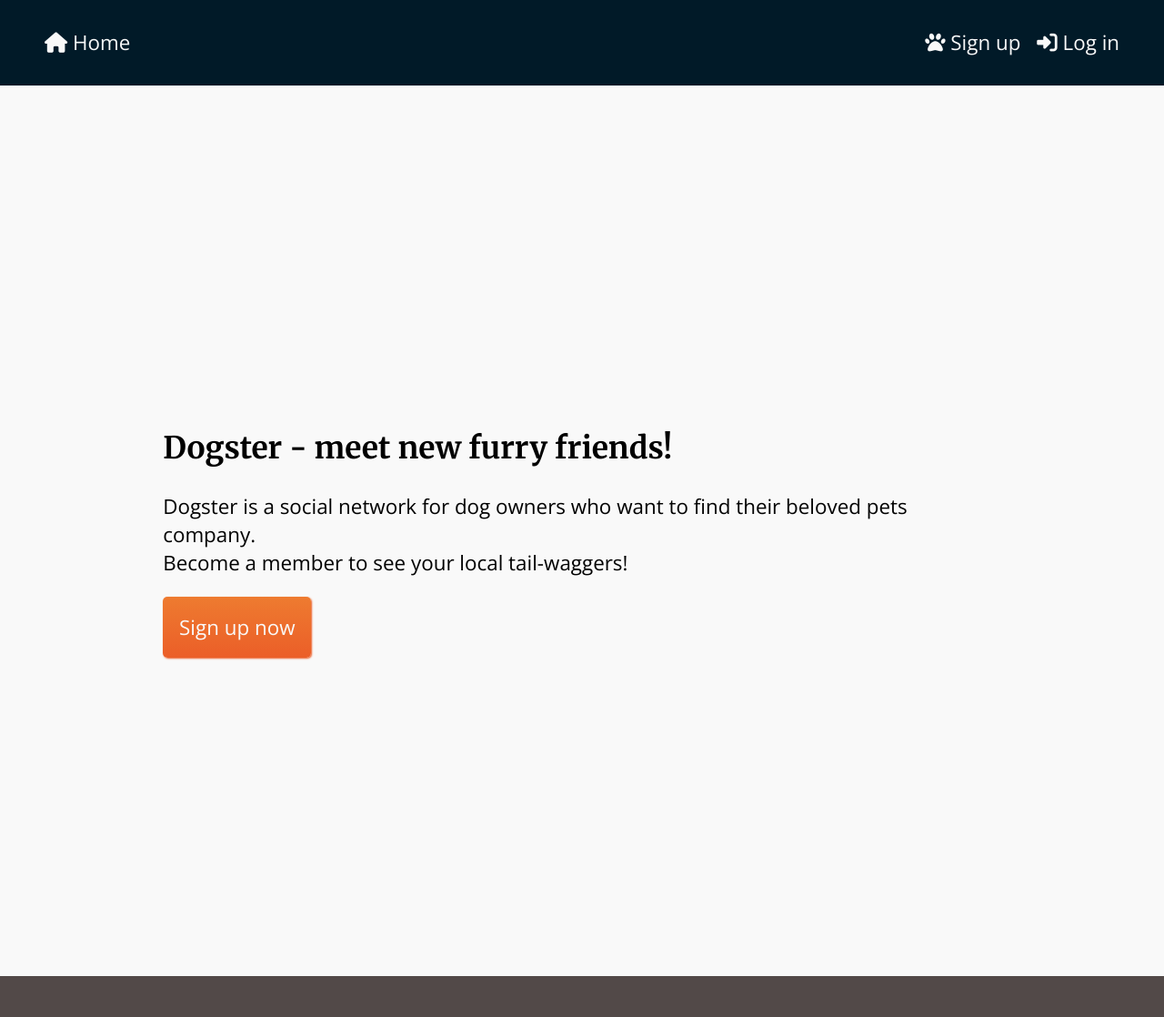
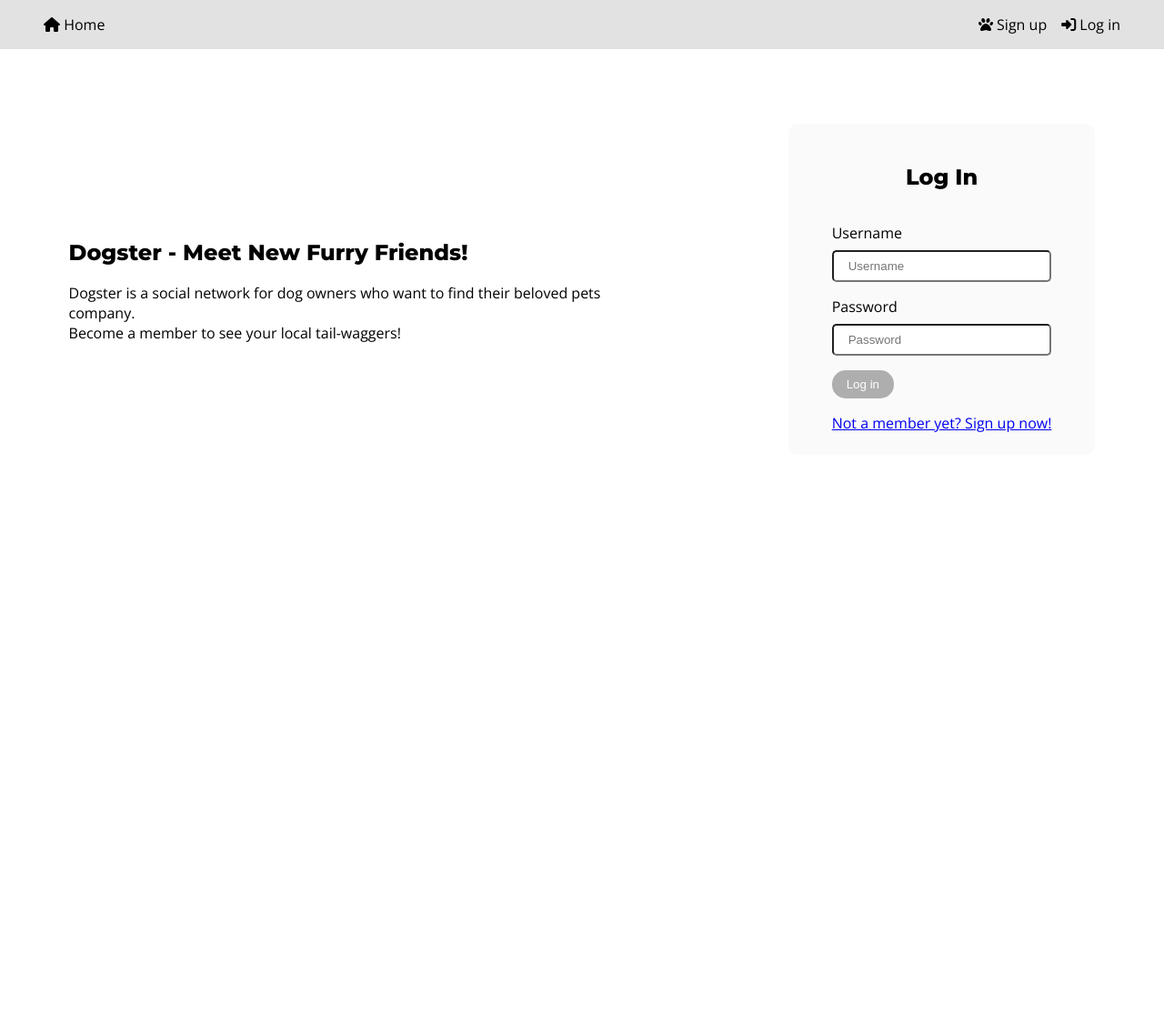
Before and after one commit to sophel93/dogster, a PHP site: page / in a window 1280 px wide. Shown: the whole page at 91% size. After the commit the page ends 475 px from the top, so only its background shows below. Run offline with PHP 8.4, Linux system fonts and the light colour scheme; some libraries are stand-ins or nearby versions.

Commit message:
Refactored layout

```diff
--- a/css/colors.css
+++ b/css/colors.css
@@ -1,12 +1,10 @@
 /* CSS HEX */
 :root{
-
---cultured: #f9f9f9ff;
---dark-liver: #524948ff;
---princeton-orange: #ee7b30ff;
---flame: #eb5e28ff;
---green-blue-crayola: #058ed9ff;
---rich-black-fogra39: #0b0a0a;
---rich-black-fogra29: #011a28;
+--black: #000000;
+--white: #FFFFFF;
+--highlight-gray: #E2E2E2;
+--light-gray: #FAFAFA;
+--contrast-gray: #AEAEAE;
+--warning: #EB6D6D;
 
 }
--- a/css/styles.css
+++ b/css/styles.css
@@ -1,70 +1,120 @@
 @import 'typography.css';
 @import 'colors.css';
+
+:root .flex-row{
+    display: flex;
+    flex-flow: row;
+    gap: 16px;
+}
+
+:root .flex-column{
+    display: flex;
+    flex-flow: column;
+}
+
+:root .align-flex-start{
+    align-items: flex-start;
+}
+
+:root .justify-flex-end{
+    justify-content: flex-end;
+    width: 100%;
+}
 
 body{
     margin: 0;
     background-color: var(--cultured);
 }
 
+
+/* navbar */
+
 nav{
-    background-color: var(--rich-black-fogra29);
+    background-color: var(--highlight-gray);
+    padding: 0 3em;
 }
 
 main{
-    padding: 4em 8em 4em 8em;
+    margin-top: 1.5em;
+}
+
+section{
+    display: flex;
+    min-height: 60vh;
+}
+
+.wrapper{
+    width: fit-content;
+}
+
+.margin-aside{
+    margin-left: 32vw;
+}
+
+.aside-wrapper{
+    position: absolute;
+    width: 25%;
+}
+
+aside{
+    padding: 1.5em 3em;
+    border-radius: 10px;
+    background: var(--light-gray);
+    margin-top: 1.5em;
 }
 
 ul{
     list-style-type: none;
 }
 ul > li{
-    margin: 0.4em;
 }
 .ul-rtl{
-    padding: 0 40px 0 0;
 }
 ul > li > a{
     text-decoration: none;
-    color: var(--cultured);
-    transition: 0.3s;
+    color: var(--black);
 }
 
-ul > li > a:hover{
+.profile-info{
+    display: flex;
+    min-width: 50vw;
+    padding: 0.8em;
+    border-radius: 10px;
+    background: var(--light-gray);
+}
+.profile-info .profile-img{
+    border-radius: 5px;
+    min-width: 25vw;
+    min-height: 25vh;
+}
+.label{
+    font-weight: bolder;
+}
+
+/*ul > li > a:hover{
     color: var(--princeton-orange);
-}
+}*/
 .users-list{
     display: flex;
     flex-flow: wrap;
-    justify-content: space-evenly;
+    gap: 48px;
     align-items: baseline;
-    margin: 1em 0 1em 0;
+    padding: 0;
 }
-.users-list h1,
-            h2,
-            h3,
-            h4,
-            h5,
-            h6{
-                width: 100%;
-            }
 
 .users-list > li > div{
     display: flex;
     flex-direction: column;
     align-items: center;
+    text-align: center;
 }
 .users-list > li > div > i{
-    margin: 0.8em;
 }
 .users-list > li > div > a{
     text-transform: capitalize;
     text-decoration: none;
-    color: var(--flame);
-    transition: 0.3s;
-    margin-bottom: 0.8em;
 }
 .users-list > li > div > a:hover{
-    text-shadow: 1px 1px 2px var(--flame);
 }
 .users-list-profile-img{
     background-repeat: no-repeat;
@@ -73,124 +123,87 @@ ul > li > a:hover{
     border-radius: 50%;
     height: 6em;
     width: 6em;
-    border: 4px solid var(--princeton-orange);
-    margin-bottom: 0.8em;
 }
 nav > div{
     display: flex;
     justify-content: space-between;
+
 }
 nav > div > ul{
     display: flex;
+    gap: 16px;
+    padding: 0;
 }
 
 .hero{
-    height: 100vh;
-    position: relative;
-    /*background-image: url('../images/729709408-huge.jpg');
+    height: 60vh;
+    display: flex;
+    /*position: relative;
+    background-image: url('../images/729709408-huge.jpg');
     background-position: center;
     background-size: cover;*/
 }
 
 .hero-content-wrapper{
-    position: absolute;
-    top: 50%;
-    transform: translate(0, -50%);
-
+    width: 50%;
+    margin: auto;
 }
 .content >h1{
-    text-align: center;
-    margin: 1em 0 1em 0;
-}
-.wrapper > h1{
-    text-transform: capitalize;
-}
-.wrapper > a{
-    color: var(--rich-black-fogra39);
-    text-decoration: none;
-}
-
-.wrapper > form{
-    display: flex;
-    flex-flow: column;
-}
-
-.flex-wrapper{
-    display: flex;
-    flex-flow: wrap;
-    gap: 1em;
-}
-
- .flex-wrapper > a{
-    color: var(--rich-black-fogra39);
-    text-decoration: none;
-}
-
-.flex-wrapper > ul > li > a{
-    color: var(--rich-black-fogra39);
 }
 
 footer{
     bottom: 0;
-    background-color: var(--dark-liver);
-    padding: 1em;
 }
 button{
     border: none;
-    border-radius: 5px;
-    background: var(--princeton-orange);
-    background: linear-gradient(180deg, var(--princeton-orange) 0%, var(--flame) 100% );
-    padding: 0.8em;
-    color: var(--cultured);
-    font-family: 'Open Sans';
-    font-size: inherit;
-    box-shadow: 1px 1px 2px var(--flame);
-    transition: 0.3s;
+    border-radius: 15px;
+    background: var(--contrast-gray);
     width: fit-content;
+    padding: 8px 16px;
+    color: var(--white);
 }
 
 button:hover{
     cursor: pointer;
-    box-shadow: none;
-    background: linear-gradient(180deg, var(--flame) 0%, var(--princeton-orange) 100% );
 }
 
+.warning{
+    background: var(--warning);
+    color: var(--white);
+}
 .signup, .log-in{
-    height: 100vh;
-    position: relative;
 }
 .form-wrapper{
-    padding: 2em;
+    background: var(--light-gray);
+    padding: 1.5em 3em;
+    border-radius: 10px;
+    margin:auto;
 }
 form{
     display: flex;
     flex-flow: column;
+    gap: 16px;
 }
 input, select{
-    margin: 1em 0;
-    padding:  0.8em 0 0.8em 0;
-    max-width: fit-content;
+    border-radius: 5px;
+    padding: 8px 16px;
 }
 form > h1{
     text-align: center;
 }
 
+.form-group{
+    display: flex;
+    flex-flow: column;
+    gap: 8px;
+}
+
 .alert{
-    border: solid var(--flame);
-    border-radius: 0 0 8px 8px;
-    padding: 0 0.8em 0 0.8em;
-    background: var(--princeton-orange);
-    background: linear-gradient(180deg, var(--princeton-orange) 0%, var(--flame) 100% );
-    text-align: center;
-    color: var(--cultured);
 }
 .edit-profile{
-    flex-flow: row;
-    flex-wrap: wrap;
 }
 
 .edit-profile-btn{
-    flex-basis: 100%;
 }
 
 .form-group-s{
@@ -205,19 +218,12 @@ form > h1{
 .profile-img{
     background-position: center;
     background-size: cover;
-    border-radius: 50%;
-    height: 300px;
-    width: 300px;
-    border: 8px solid var(--princeton-orange);
 }
 
 .favorite-user{
-    margin: 1em 0 0 0;
-    flex-basis: 100%;
 }
 @media (max-width: 575.98px){
     main{
-        padding: 2.8em 1.6em 1.6em 2.8em;
     }
 
     nav > div{
@@ -227,10 +233,8 @@ form > h1{
         flex-flow: column;
         justify-content: center;
         align-items: center;
-        padding: 0;
     }
     .ul-rtl{
-        padding: 0;
     }
 
     .edit-profile{
--- a/css/typography.css
+++ b/css/typography.css
@@ -1,9 +1,8 @@
 
-@import url('https://fonts.googleapis.com/css2?family=Merriweather:wght@400;700&family=Open+Sans:ital,wght@0,300;0,400;0,600;1,300&display=swap');
+@import url('https://fonts.googleapis.com/css2?family=Montserrat:wght@800&family=Open+Sans:ital,wght@0,300;0,400;0,600;1,300&display=swap');
 
 :root body{
     font-family: 'Open Sans', sans-serif;
-    font-size: 1.4em;
 }
 :root   h1,
         h2,
@@ -11,5 +10,6 @@
         h4,
         h5,
         h6{
-            font-family: 'Merriweather', serif;
+            font-family: 'Montserrat', sans-serif;
+            text-transform: capitalize;
         }
--- a/includes/edit-profile.inc.php
+++ b/includes/edit-profile.inc.php
@@ -6,7 +6,6 @@ define("ENV_ROOT_DIRECTORY", "C:\\xampp\\htdocs\\dogster\\");
 
 if(isset($_POST['update'])){
     $id = $_POST['id'];
-    $userid = $_POST['username'];
     $age = $_POST['age'];
     $sex = $_POST['sex'];
     $breed = $_POST['breed'];
@@ -23,7 +22,7 @@ if(isset($_POST['update'])){
 
     move_uploaded_file($_FILES['profile-img']['tmp_name'], $backEndPath );
 
-    updateUserInfo($connect, $id, $userid, $age, $sex, $breed, $location, $additionalInfo, $backEndPath, $frontEndPath);
+    updateUserInfo($connect, $id, $age, $sex, $breed, $location, $additionalInfo, $backEndPath, $frontEndPath);
 
 }
 
--- a/index.php
+++ b/index.php
@@ -3,9 +3,9 @@ require 'header.php';
 
 if (isset($_SESSION['id'])) {
 
-    require 'includes\dbhandler.php';?>
+    require 'aside.php'; ?>
 
-    <section class="content">
+    <section class="flex-column margin-aside">
 
         <h1>Registered members</h1>
 
@@ -26,15 +26,21 @@ if (isset($_SESSION['id'])) {
                         if (intval($row['id']) !== $_SESSION['id']) {?>
 
                             <li>
+
                                 <div>
-                                    <?php if (!$row['path']){ ?>
-                                       <i class="fa-solid fa-dog"></i>
-                                    <?php }else{?>
-                                        <div class="users-list-profile-img" style=" background-image: url('<?php echo $row['path']; ?>');"></div>
-                                    <?php }?>
-                                      <a href="profiledisplay.php?id=<?php echo $row['id'];?>"><?php echo $row['username'];?></a>
-                                      <span><i class="fa-solid fa-location-dot"></i> <?php echo $row['location'];?></span>
-
+                                    <a href="profiledisplay.php?id=<?php echo $row['id'];?>">
+                                        <?php if (!$row['path']){ ?>
+                                            <div class="users-list-profile-img"></div>
+                                        <?php }else{?>
+                                            <div class="users-list-profile-img" style=" background-image: url('<?php echo $row['path']; ?>');"></div>
+                                        <?php }?>
+                                        <?php echo $row['username'];?>
+                                    </a>
+                                        <?php if (!$row['location']){ ?>
+                                            <span><i class="fa-solid fa-location-dot"></i>N/A</span>
+                                        <?php }else{ ?>
+                                            <span><i class="fa-solid fa-location-dot"></i> <?php echo $row['location'];?></span>
+                                        <?php } ?>
                                 </div>
                             </li>
 
@@ -43,16 +49,41 @@ if (isset($_SESSION['id'])) {
                     mysqli_close($connect); ?>
 
                 </ul>
-            <?php }
-
-    ?></section>
+            <?php } ?>
+    </section>
         <?php } else {?>
             <section class ="hero">
                 <div class="hero-content-wrapper">
                     <h1>Dogster - meet new furry friends!</h1>
                         <p>Dogster is a social network for dog owners who want to find their beloved pets company.
                             <br>Become a member to see your local tail-waggers!</p>
-                        <a href="signup.php"><button>Sign up now</button></a>
+                        <!--<a href="signup.php"><button>Sign up now</button></a>-->
+                </div>
+                <div class = "form-wrapper">
+                    <?php if (isset($_GET["error"])) { ?>
+                        <div class="alert"><?php if($_GET["error"] == "emptyinput"){
+                            echo"<p> Fill in all fields! </p>";
+
+                            } else if($_GET["error"] == "loginfailed"){
+                                echo "<p> Username doesn't exist.</p>";
+                            } else if($_GET["error"] == "passworderror"){
+                                echo "<p> Incorrect password. </p>";
+                            } ?>
+                            </div>
+                    <?php } ?>
+                    <form action="includes\login.inc.php" method="post">
+                        <h1> Log in </h1>
+                        <div class="form-group">
+                        <label for = "username">Username</label>
+                        <input type="text" name="username" placeholder="Username"></input>
+                        </div>
+                        <div class="form-group">
+                        <label for = "password">Password</label>
+                        <input type="password" name="password" placeholder="Password"></input>
+                        </div>
+                        <button type="submit" name="submit">Log in</button>
+                        <a href="#">Not a member yet? Sign up now!</a>
+                    </form>
                 </div>
             </section>
         <?php }
```
Also changed, not shown: edit-profile.php (+38 -35 lines), homepage.php (+29 -60 lines), includes/dbhandler.php (+7 -2 lines), includes/functions.inc.php (+3 -13 lines), profiledisplay.php (+16 -14 lines).
